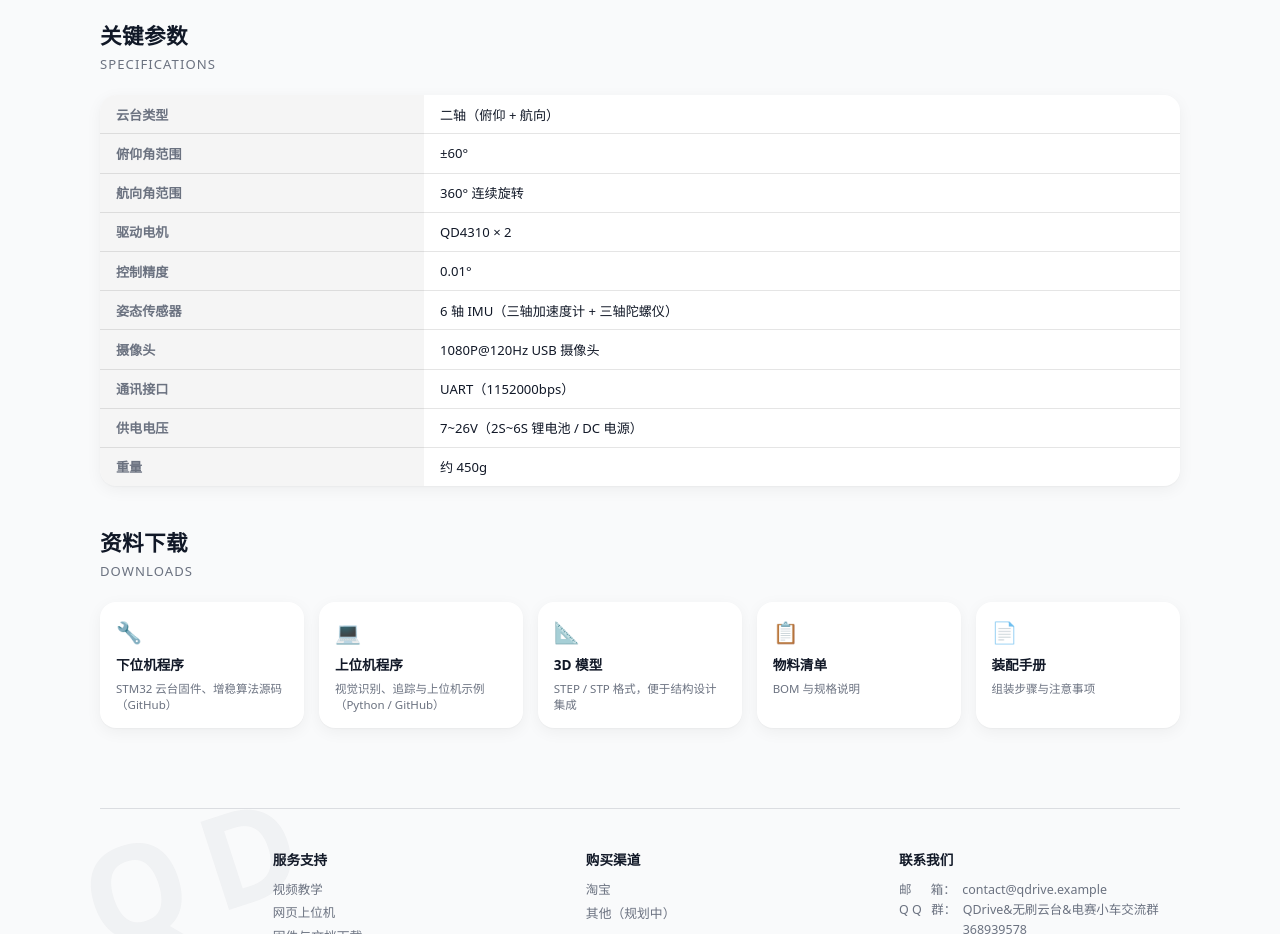
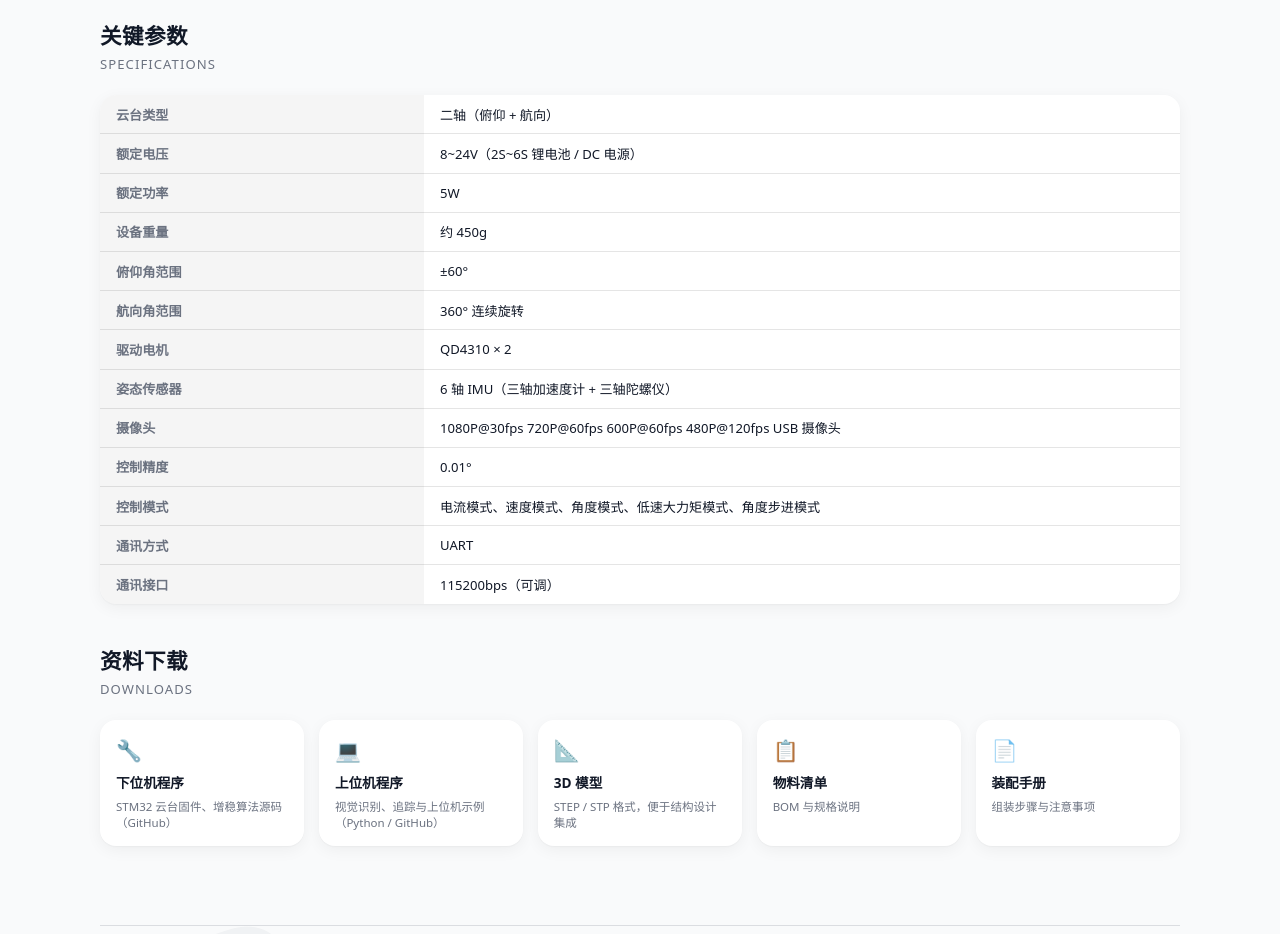
Before and after one commit to Liu-Curiousity/QDriveWebsite, an Astro site: page /solutions/qgimbal in a window 1280 px wide. Shown: the part 2980-3914 px from the top of the page. Built offline with nearby package versions, Linux system fonts and the light colour scheme; Astro itself is replaced by a stand-in of ours.

Commit message:
调整QD4310和QGimbal参数列表内容

```diff
--- a/src/pages/solutions/qgimbal.astro
+++ b/src/pages/solutions/qgimbal.astro
@@ -188,6 +188,18 @@ const bilibiliEmbedSrc = `https://player.bilibili.com/player.html?bvid=${bilibil
                   <td>二轴（俯仰 + 航向）</td>
                 </tr>
                 <tr>
+                  <th>额定电压</th>
+                  <td>8~24V（2S~6S 锂电池 / DC 电源）</td>
+                </tr>
+                <tr>
+                  <th>额定功率</th>
+                  <td>5W</td>
+                </tr>
+                <tr>
+                  <th>设备重量</th>
+                  <td>约 450g</td>
+                </tr>
+                <tr>
                   <th>俯仰角范围</th>
                   <td>±60°</td>
                 </tr>
@@ -200,28 +212,29 @@ const bilibiliEmbedSrc = `https://player.bilibili.com/player.html?bvid=${bilibil
                   <td>QD4310 × 2</td>
                 </tr>
                 <tr>
-                  <th>控制精度</th>
-                  <td>0.01°</td>
-                </tr>
-                <tr>
                   <th>姿态传感器</th>
                   <td>6 轴 IMU（三轴加速度计 + 三轴陀螺仪）</td>
                 </tr>
                 <tr>
                   <th>摄像头</th>
-                  <td>1080P@120Hz USB 摄像头</td>
+                  <td>1080P@30fps 720P@60fps 600P@60fps 480P@120fps USB 摄像头</td>
+                </tr>
+                <tr>
+                  <th>控制精度</th>
+                  <td>0.01°</td>
+                </tr>
+                <tr>
+                  <th>控制模式</th>
+                  <td>电流模式、速度模式、角度模式、低速大力矩模式、角度步进模式
+                </td>
+                </tr>
+                <tr>
+                  <th>通讯方式</th>
+                  <td>UART</td>
                 </tr>
                 <tr>
                   <th>通讯接口</th>
-                  <td>UART（1152000bps）</td>
-                </tr>
-                <tr>
-                  <th>供电电压</th>
-                  <td>7~26V（2S~6S 锂电池 / DC 电源）</td>
-                </tr>
-                <tr>
-                  <th>重量</th>
-                  <td>约 450g</td>
+                  <td>115200bps（可调）</td>
                 </tr>
               </tbody>
             </table>
```
Also changed, not shown: src/pages/products/qd4310.astro (+5 -5 lines).
